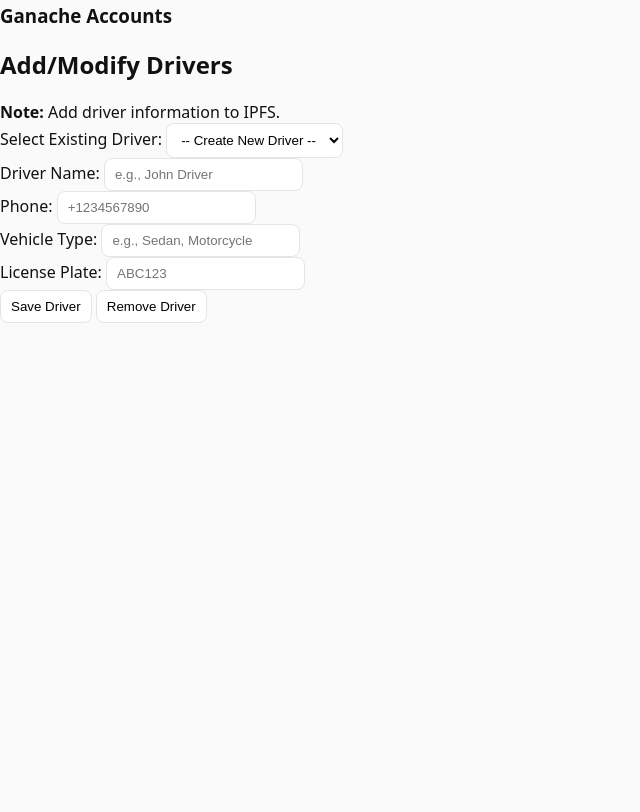
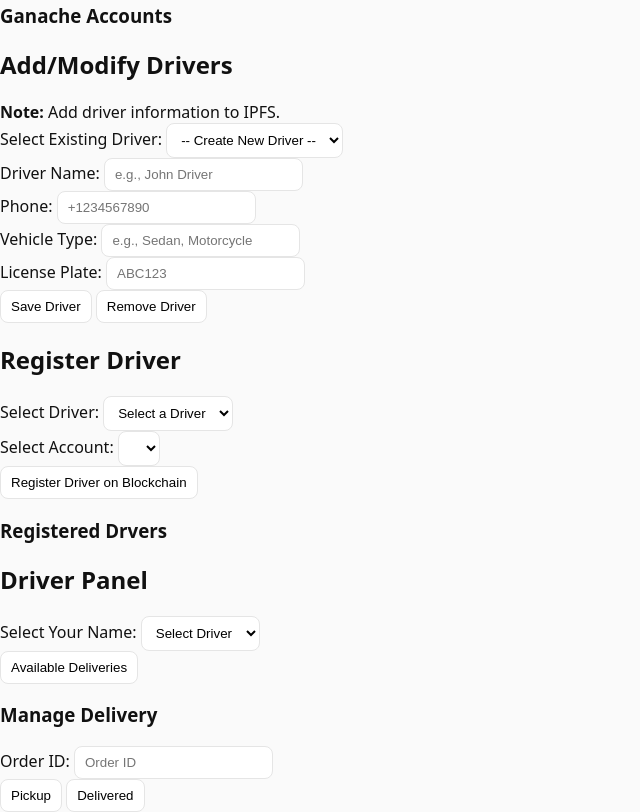
Before and after one commit to ryanmart25/Blockhain-doordash, a plain HTML site: page ui/driver.html in a window 1280 px wide. Shown: the part 464-1276 px from the top of the page, without its empty margins (0-640 px from the left). Before the commit the page ends 800 px from the top, so only its background shows below. Drawn offline with Linux system fonts and the light colour scheme.

Commit message:
added all forms for driver input

```diff
--- a/ui/driver.html
+++ b/ui/driver.html
@@ -121,6 +121,59 @@
           <div id="addDriverStatus"></div>
         </div>
       </div>
+      <div id="registerDriver" class="tab-content">
+        <div class="section">
+          <h2>Register Driver</h2>
+
+          <div class="form-group">
+            <label>Select Driver:</label>
+            <select id="registerDriverSelect">
+              <option value="">Select a Driver</option>
+            </select>
+          </div>
+
+          <div class="form-group">
+            <label>Select Account:</label>
+            <select id="registerDriverAccount"></select>
+          </div>
+
+          <button onclick="registerDriverOnBlockchain()">
+            Register Driver on Blockchain
+          </button>
+          <div id="registerDriverStatus"></div>
+          <h3>Registered Drvers</h3>
+          <div id="registeredDriversList"></div>
+        </div>
+      </div>
+
+      <div id="driverPanel" class="tab-content">
+        <div class="section">
+          <h2>Driver Panel</h2>
+          <div class="form-group">
+            <label>Select Your Name: </label>
+            <select id="driverManageAccount" onchange="loadDriverInfo()">
+              <option value="">Select Driver</option>
+            </select>
+          </div>
+
+          <div id="driverInfoDisplay"></div>
+
+          <button onclick="loadAvailableDeliveries()">
+            Available Deliveries
+          </button>
+          <div id="availableDeliveriesList"></div>
+
+          <h3>Manage Delivery</h3>
+          <div class="form-group">
+            <label>Order ID: </label>
+            <input type="number" id="driverOrderId" placeholder="Order ID" />
+          </div>
+
+          <button onclick="pickupOrder()">Pickup</button>
+          <button onclick="markDelivered()">Delivered</button>
+          <div id="driverActionStatus"></div>
+        </div>
+      </div>
     </div>
   </body>
 </html>
```
